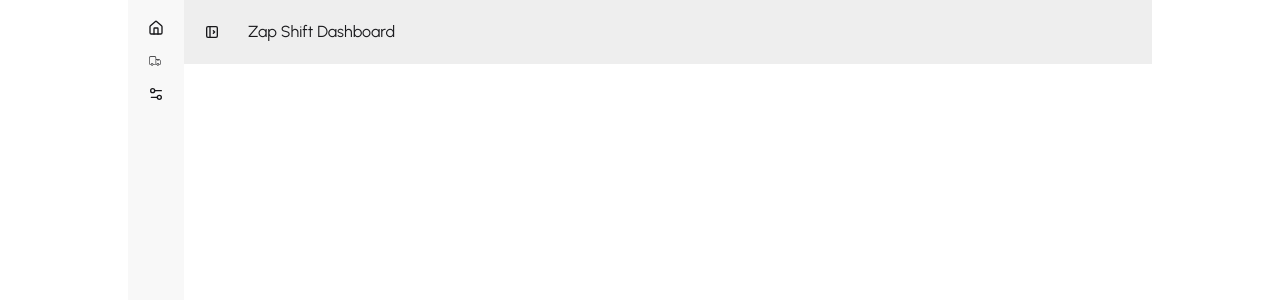
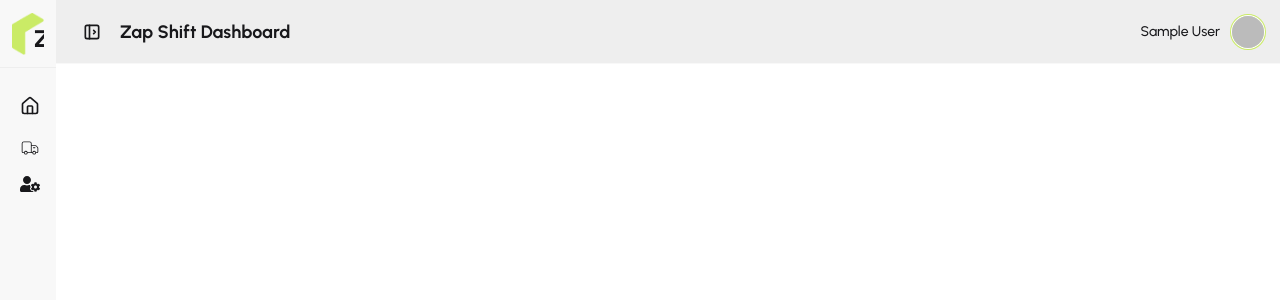
Before and after one commit to opunath26/zap-shift-client, a React (Vite) app: page /dashboard in a window 1280 px wide. Shown: the top 300 px of the page. Built offline with nearby package versions, Linux system fonts and the light colour scheme; no server answers; sample sign-in values are in the browser's storage.

Commit message:
style(dashboard): integrate custom logo placeholder in collapsible sidebar

```diff
--- a/src/layouts/DashboardLayout.jsx
+++ b/src/layouts/DashboardLayout.jsx
@@ -1,53 +1,85 @@
 import React from 'react';
 import { CiDeliveryTruck } from 'react-icons/ci';
+import { FaUserCog } from 'react-icons/fa';
 import { Link, NavLink, Outlet } from 'react-router';
+import useAuth from '../hooks/useAuth';
+import Logo from '../components/Logo/Logo';
+
 
 const DashboardLayout = () => {
+  const { user } = useAuth();
+
   return (
-    <div className="space-y-8 mx-auto max-w-5xl drawer lg:drawer-open">
+    <div className="space-y-8 mx-auto max-w-7xl min-h-screen drawer lg:drawer-open">
       <input id="my-drawer-4" type="checkbox" className="drawer-toggle" />
-      <div className="drawer-content">
+
+      {/* Main Content Area */}
+      <div className="flex flex-col drawer-content">
         {/* Navbar */}
-        <nav className="bg-base-300 w-full navbar">
-          <label htmlFor="my-drawer-4" aria-label="open sidebar" className="btn btn-square btn-ghost">
-            {/* Sidebar toggle icon */}
-            <svg xmlns="http://www.w3.org/2000/svg" viewBox="0 0 24 24" strokeLinejoin="round" strokeLinecap="round" strokeWidth="2" fill="none" stroke="currentColor" className="inline-block my-1.5 size-4"><path d="M4 4m0 2a2 2 0 0 1 2 -2h12a2 2 0 0 1 2 2v12a2 2 0 0 1 -2 2h-12a2 2 0 0 1 -2 -2z"></path><path d="M9 4v16"></path><path d="M14 10l2 2l-2 2"></path></svg>
-          </label>
-          <div className="px-4">Zap Shift Dashboard</div>
+        <nav className="justify-between bg-base-300 px-4 border-base-200 border-b w-full navbar">
+          <div className="flex items-center gap-2">
+            <label htmlFor="my-drawer-4" aria-label="open sidebar" className="btn btn-square btn-ghost">
+              {/* Sidebar toggle icon */}
+              <svg xmlns="http://www.w3.org/2000/svg" viewBox="0 0 24 24" strokeLinejoin="round" strokeLinecap="round" strokeWidth="2" fill="none" stroke="currentColor" className="inline-block my-1.5 size-5"><path d="M4 4m0 2a2 2 0 0 1 2 -2h12a2 2 0 0 1 2 2v12a2 2 0 0 1 -2 2h-12a2 2 0 0 1 -2 -2z"></path><path d="M9 4v16"></path><path d="M14 10l2 2l-2 2"></path></svg>
+            </label>
+            <span className="font-bold text-lg">Zap Shift Dashboard</span>
+          </div>
+
+          {/* User Profile Quick Info */}
+          {user && (
+            <div className="flex items-center gap-3">
+              <span className="hidden sm:inline font-medium text-sm">{user?.displayName}</span>
+              <div className="avatar">
+                <div className="rounded-full ring ring-primary ring-offset-1 ring-offset-base-100 w-8">
+                  <img src={user?.photoURL || 'https://i.ibb.co/mR4q38K/user.png'} alt="User Profile" />
+                </div>
+              </div>
+            </div>
+          )}
         </nav>
-        {/* Page content here */}
-        <Outlet></Outlet>
+
+        {/* Dynamic Page Content */}
+        <main className="flex-1 bg-base-100 p-6">
+          <Outlet />
+        </main>
       </div>
 
-      <div className="is-drawer-close:overflow-visible drawer-side">
+      {/* Sidebar Area with Collapse Feature */}
+      <div className="z-20 is-drawer-close:overflow-visible drawer-side">
         <label htmlFor="my-drawer-4" aria-label="close sidebar" className="drawer-overlay"></label>
         <div className="flex flex-col items-start bg-base-200 is-drawer-close:w-14 is-drawer-open:w-64 min-h-full">
+
+          {/* Logo Section */}
+          <div className="flex justify-center lg:justify-start items-center p-3 border-base-300 border-b w-full">
+            <Link to="/" className="w-full overflow-hidden">
+              <Logo />
+            </Link>
+          </div>
+
           {/* Sidebar content here */}
-          <ul className="w-full menu grow">
-            {/* List item */}
+          <ul className="gap-1 mt-2 w-full menu grow">
+            {/* Homepage Link */}
             <li>
               <Link to="/" className="is-drawer-close:tooltip-right is-drawer-close:tooltip" data-tip="Homepage">
-                {/* Home icon */}
-                <svg xmlns="http://www.w3.org/2000/svg" viewBox="0 0 24 24" strokeLinejoin="round" strokeLinecap="round" strokeWidth="2" fill="none" stroke="currentColor" className="inline-block my-1.5 size-4"><path d="M15 21v-8a1 1 0 0 0-1-1h-4a1 1 0 0 0-1 1v8"></path><path d="M3 10a2 2 0 0 1 .709-1.528l7-5.999a2 2 0 0 1 2.582 0l7 5.999A2 2 0 0 1 21 10v9a2 2 0 0 1-2 2H5a2 2 0 0 1-2-2z"></path></svg>
+                <svg xmlns="http://www.w3.org/2000/svg" viewBox="0 0 24 24" strokeLinejoin="round" strokeLinecap="round" strokeWidth="2" fill="none" stroke="currentColor" className="inline-block my-1.5 size-5"><path d="M15 21v-8a1 1 0 0 0-1-1h-4a1 1 0 0 0-1 1v8"></path><path d="M3 10a2 2 0 0 1 .709-1.528l7-5.999a2 2 0 0 1 2.582 0l7 5.999A2 2 0 0 1 21 10v9a2 2 0 0 1-2 2H5a2 2 0 0 1-2-2z"></path></svg>
                 <span className="is-drawer-close:hidden">Homepage</span>
               </Link>
             </li>
 
-            {/* Our dashboard links */}
+            {/* My Parcels Link */}
             <li>
-              <NavLink className="is-drawer-close:tooltip-right is-drawer-close:tooltip" data-tip="MyParcel" to="/dashboard/my-parcels">
-              <CiDeliveryTruck />
+              <NavLink className="is-drawer-close:tooltip-right is-drawer-close:tooltip" data-tip="My Parcels" to="/dashboard/my-parcels">
+                <CiDeliveryTruck className="size-5" />
                 <span className="is-drawer-close:hidden">My Parcels</span>
               </NavLink>
             </li>
 
-            {/* List item */}
+            {/* Profile Settings Link */}
             <li>
-              <button className="is-drawer-close:tooltip-right is-drawer-close:tooltip" data-tip="Settings">
-                {/* Settings icon */}
-                <svg xmlns="http://www.w3.org/2000/svg" viewBox="0 0 24 24" strokeLinejoin="round" strokeLinecap="round" strokeWidth="2" fill="none" stroke="currentColor" className="inline-block my-1.5 size-4"><path d="M20 7h-9"></path><path d="M14 17H5"></path><circle cx="17" cy="17" r="3"></circle><circle cx="7" cy="7" r="3"></circle></svg>
-                <span className="is-drawer-close:hidden">Settings</span>
-              </button>
+              <NavLink className="is-drawer-close:tooltip-right is-drawer-close:tooltip" data-tip="Settings" to="/dashboard/profile">
+                <FaUserCog className="size-5" />
+                <span className="is-drawer-close:hidden">Profile Settings</span>
+              </NavLink>
             </li>
           </ul>
         </div>
```
